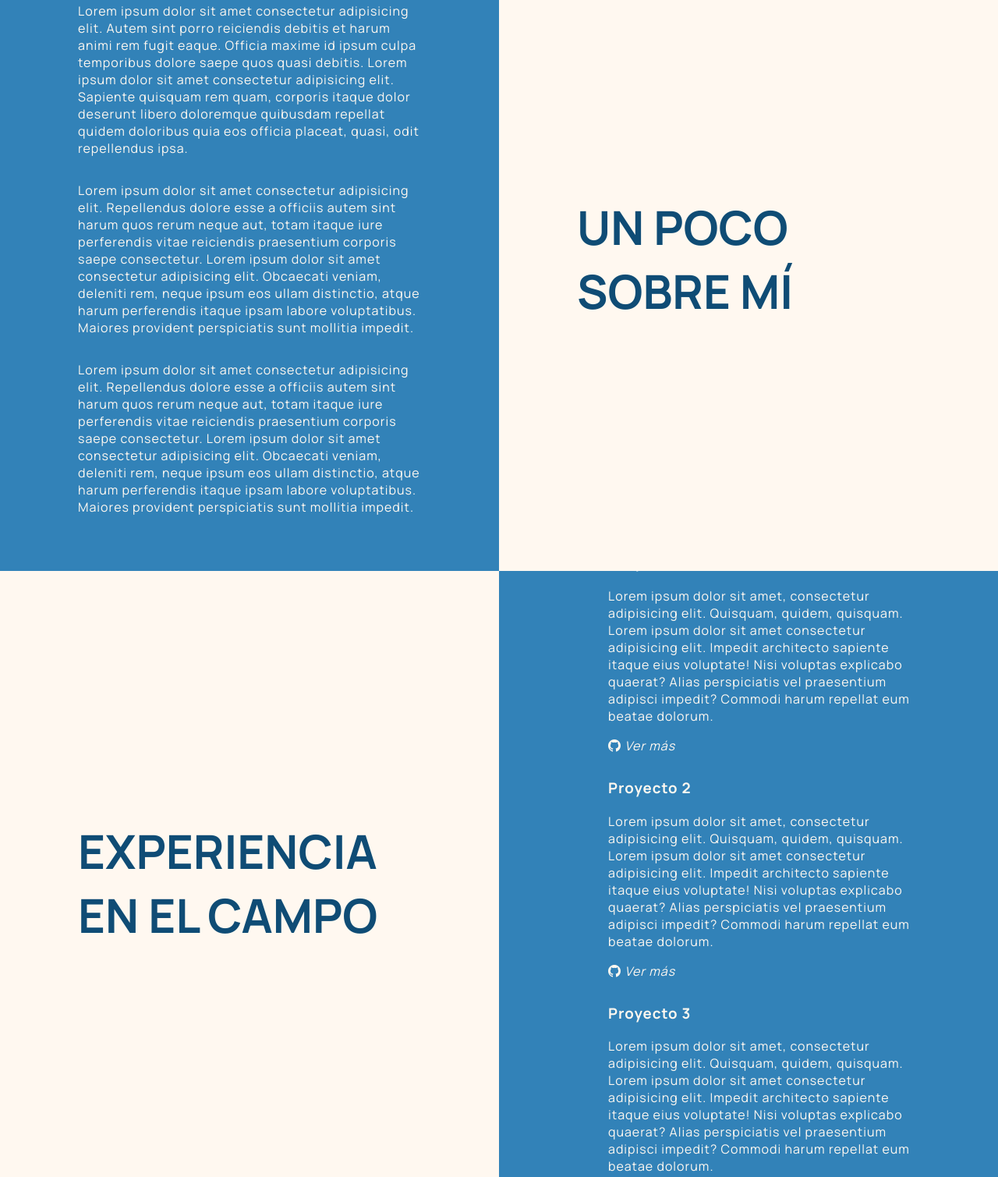
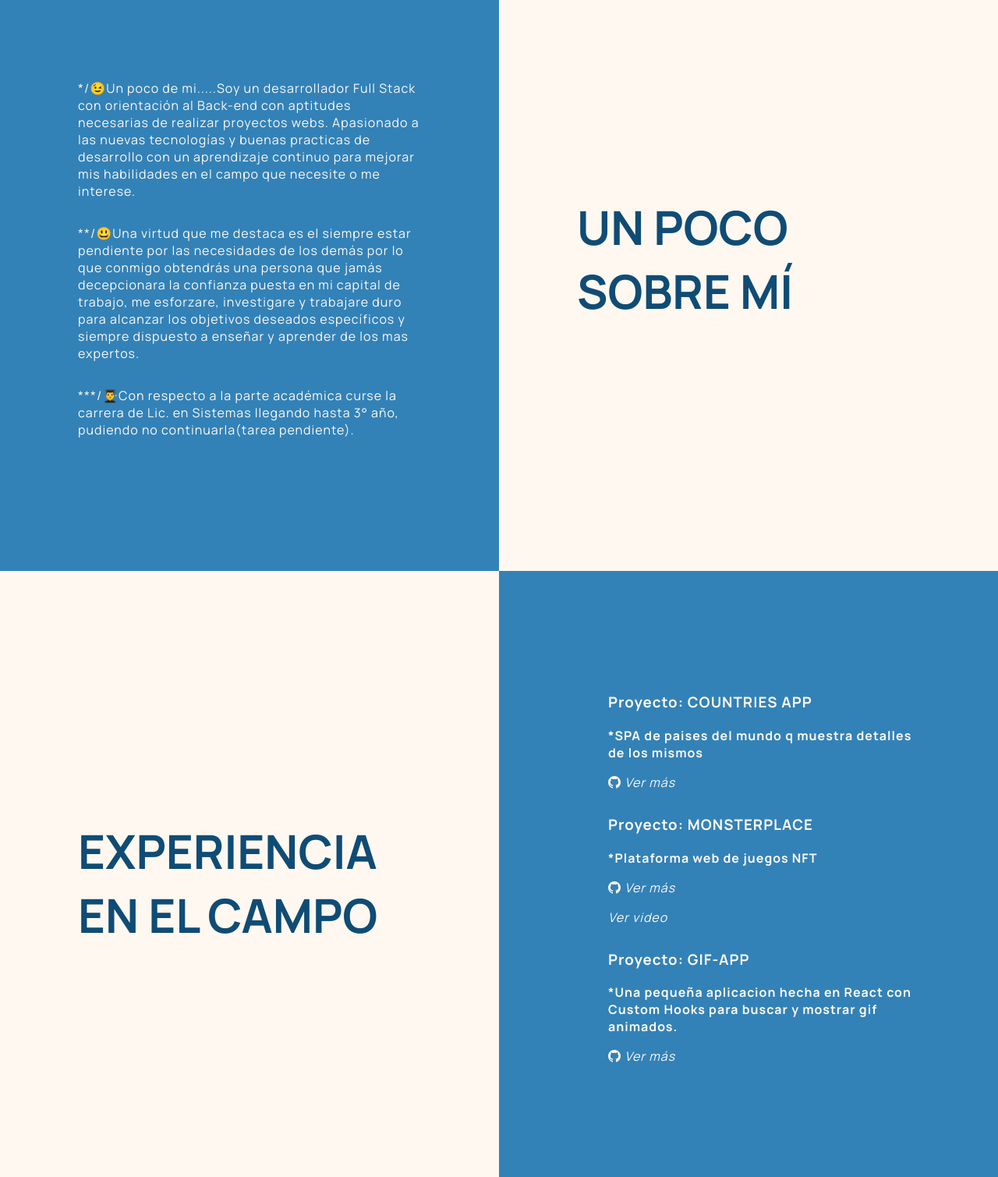
Before and after one commit to Reyvenus/FSWD-PortfolioDev, a plain HTML site: page index.html in a window 1280 px wide. Shown: the part 868-2377 px from the top of the page at 78% size. Drawn offline with nearby package versions, Linux system fonts and the light colour scheme.

Commit message:
update index.html

```diff
--- a/index.html
+++ b/index.html
@@ -1,5 +1,6 @@
 <!DOCTYPE html>
 <html lang="en">
+
 <head>
   <meta charset="UTF-8">
   <meta http-equiv="X-UA-Compatible" content="IE=edge">
@@ -8,6 +9,7 @@
   <link rel="stylesheet" href="https://cdn.jsdelivr.net/npm/bootstrap-icons@1.8.3/font/bootstrap-icons.css">
   <title>Mi Portfolio</title>
 </head>
+
 <body>
   <header>
     <nav class="navbar">
@@ -33,21 +35,24 @@
     <div class="half-section">
       <div class="avatar-container">
         <img src="./assets/avatar.png" alt="">
-      <h3>"Yo, disfrutando de mi café..."</h3>
+        <h3>"Yo, disfrutando programar..."</h3>
       </div>
     </div>
     <div class="half-section text-section">
       <div class="introduction">
-        <h1 class="title">Hola!, <br> Soy Nombre y Apellido </h1>
+        <h1 class="title">Hola!, <br>Soy Luis Lavayen </h1>
         <ul class="socials">
-          <li><a class="socials-icon" href=""><i class="bi bi-github"></i></a></li>
-          <li><a class="socials-icon" href=""><i class="bi bi-linkedin"></i></a></li>
+          <li><a class="socials-icon" href="https://github.com/Reyvenus" target="_blank"><i
+                class="bi bi-github"></i></a></li>
+          <li><a class="socials-icon" href="https://www.linkedin.com/in/luis-lavayen-b5a79415a/" target="_blank"><i
+                class="bi bi-linkedin"></i></a></li>
           <li><a class="socials-icon" href=""><i class="bi bi-twitter"></i></a></li>
           <li><a class="socials-icon" href=""><i class="bi bi-facebook"></i></a></li>
           <li><a class="socials-icon" href=""><i class="bi bi-instagram"></i></a></li>
         </ul>
 
-        <p class="description">+15 años de experiencia trabajando en aplicaciones de alta escala. <br> Déjame contarte un poco de mí, sigue deslizando!</p>
+        <p class="description">+1 año de experiencia trabajando en desarrolo de aplicaciones web. <br> Déjame contarte
+          un poco de mí, sigue bajando!</p>
       </div>
 
     </div>
@@ -56,16 +61,19 @@
   <section id="about" class="content">
     <aside class="half-section text-section">
       <p>
-        Lorem ipsum dolor sit amet consectetur adipisicing elit. Autem sint porro reiciendis debitis et harum animi rem fugit eaque. Officia maxime id ipsum culpa temporibus dolore saepe quos quasi debitis.
-        Lorem ipsum dolor sit amet consectetur adipisicing elit. Sapiente quisquam rem quam, corporis itaque dolor deserunt libero doloremque quibusdam repellat quidem doloribus quia eos officia placeat, quasi, odit repellendus ipsa.
+        */😉Un poco de mi.....Soy un desarrollador Full Stack con orientación al Back-end con aptitudes necesarias de
+        realizar proyectos webs. Apasionado a las nuevas tecnologías y buenas practicas de desarrollo con un aprendizaje
+        continuo para mejorar mis habilidades en el campo que necesite o me interese.
       </p>
       <p>
-        Lorem ipsum dolor sit amet consectetur adipisicing elit. Repellendus dolore esse a officiis autem sint harum quos rerum neque aut, totam itaque iure perferendis vitae reiciendis praesentium corporis saepe consectetur.
-        Lorem ipsum dolor sit amet consectetur adipisicing elit. Obcaecati veniam, deleniti rem, neque ipsum eos ullam distinctio, atque harum perferendis itaque ipsam labore voluptatibus. Maiores provident perspiciatis sunt mollitia impedit.
+        **/😃Una virtud que me destaca es el siempre estar pendiente por las necesidades de los demás por lo que conmigo
+        obtendrás una persona que jamás decepcionara la confianza puesta en mi capital de trabajo, me esforzare,
+        investigare y trabajare duro para alcanzar los objetivos deseados específicos y siempre dispuesto a enseñar y
+        aprender de los mas expertos.
       </p>
       <p>
-        Lorem ipsum dolor sit amet consectetur adipisicing elit. Repellendus dolore esse a officiis autem sint harum quos rerum neque aut, totam itaque iure perferendis vitae reiciendis praesentium corporis saepe consectetur.
-        Lorem ipsum dolor sit amet consectetur adipisicing elit. Obcaecati veniam, deleniti rem, neque ipsum eos ullam distinctio, atque harum perferendis itaque ipsam labore voluptatibus. Maiores provident perspiciatis sunt mollitia impedit.
+        ***/👨‍🎓Con respecto a la parte académica curse la carrera de Lic. en Sistemas llegando hasta 3° año, pudiendo
+        no continuarla(tarea pendiente).
       </p>
     </aside>
     <aside class="half-section title-section">
@@ -80,29 +88,26 @@
     <aside class="half-section text-section">
       <ul class="project-list">
         <li>
-            <h3>Proyecto 1</h3>
-            <p>
-              Lorem ipsum dolor sit amet, consectetur adipisicing elit.
-              Quisquam, quidem, quisquam.
-              Lorem ipsum dolor sit amet consectetur adipisicing elit. Impedit architecto sapiente itaque eius voluptate! Nisi voluptas explicabo quaerat? Alias perspiciatis vel praesentium adipisci impedit? Commodi harum repellat eum beatae dolorum.
-            </p>
-            <a class="project-link" href="#"><i class="bi bi-github"></i> Ver más</a>
+          <h3>Proyecto: COUNTRIES APP</h3>
+          <p> <b>*SPA de paises del mundo q muestra detalles de los mismos</b></p>
+          <a class="project-link" href="https://github.com/Reyvenus/Countries-Project" target="_blank"><i
+              class="bi bi-github"></i> Ver más</a>
         </li>
         <li>
-            <h3>Proyecto 2</h3>
+          <h3>Proyecto: MONSTERPLACE</h3>
           <p>
-              Lorem ipsum dolor sit amet, consectetur adipisicing elit.
-              Quisquam, quidem, quisquam.
-              Lorem ipsum dolor sit amet consectetur adipisicing elit. Impedit architecto sapiente itaque eius voluptate! Nisi voluptas explicabo quaerat? Alias perspiciatis vel praesentium adipisci impedit? Commodi harum repellat eum beatae dolorum.
+            <b>*Plataforma web de juegos NFT</b>
           </p>
-            <a class="project-link" href="#"><i class="bi bi-github"></i> Ver más</a>
+          <a class="project-link" href="https://github.com/Reyvenus/MonsterPlace" target="_blank"><i
+              class="bi bi-github"></i> Ver más</a>
+          <p>
+            <a class="project-link" href="https://vimeo.com/673422757" target="_blank">Ver video</a>
+          </p>
         </li>
         <li>
-            <h3>Proyecto 3</h3>
+          <h3>Proyecto: GIF-APP</h3>
           <p>
-              Lorem ipsum dolor sit amet, consectetur adipisicing elit.
-              Quisquam, quidem, quisquam.
-              Lorem ipsum dolor sit amet consectetur adipisicing elit. Impedit architecto sapiente itaque eius voluptate! Nisi voluptas explicabo quaerat? Alias perspiciatis vel praesentium adipisci impedit? Commodi harum repellat eum beatae dolorum.
+            <b>*Una pequeña aplicacion hecha en React con Custom Hooks para buscar y mostrar gif animados.</b>
           </p>
           <a class="project-link" href="#"><i class="bi bi-github"></i> Ver más</a>
         </li>
@@ -115,7 +120,7 @@
         <label for="name">Nombre</label>
         <input class="input-field" type="text" name="name" id="name">
         <label for="email">Email</label>
-        <input class="input-field type="email" name="email" id="email">
+        <input class="input-field type=" email" name="email" id="email">
         <label for="message">Mensaje</label>
         <textarea class="input-field" name="message" id="message" cols="30" rows="10"></textarea>
         <input class="btn-send-message" type="submit" value="Enviar">
@@ -137,9 +142,10 @@
     </div>
     <div class="footer-section-container">
       <p>
-          &copy; 2022 - <a class="footer-link" href="https://www.linkedin.com">Nombre y Apellido</a>
+        &copy; 2022 - <a class="footer-link" href="https://www.linkedin.com/in/luis-lavayen-b5a79415a">Luis Lavayen</a>
       </p>
     </div>
   </footer>
 </body>
+
 </html>
```
Lines whose indentation alone changed are shown as unchanged.
